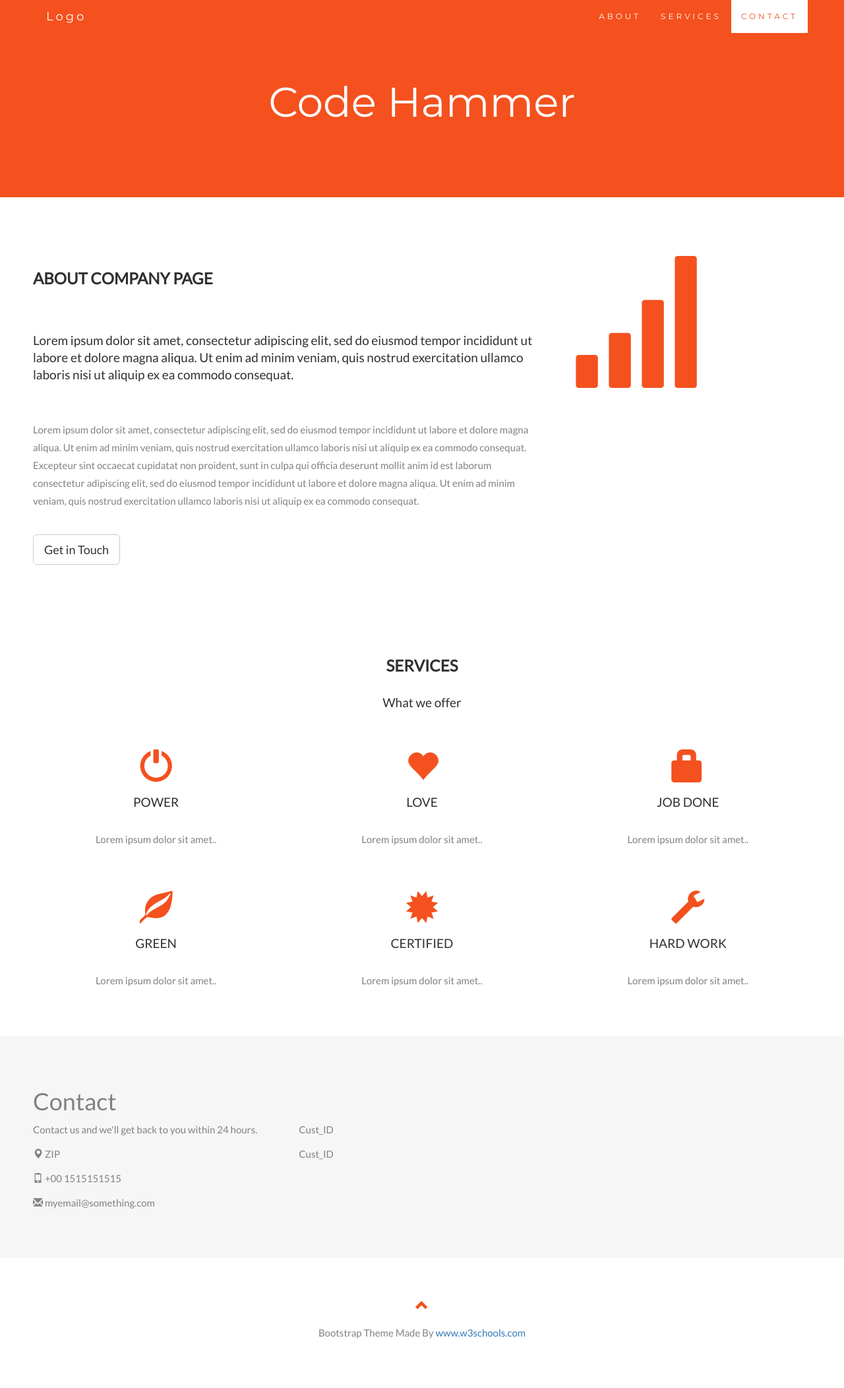
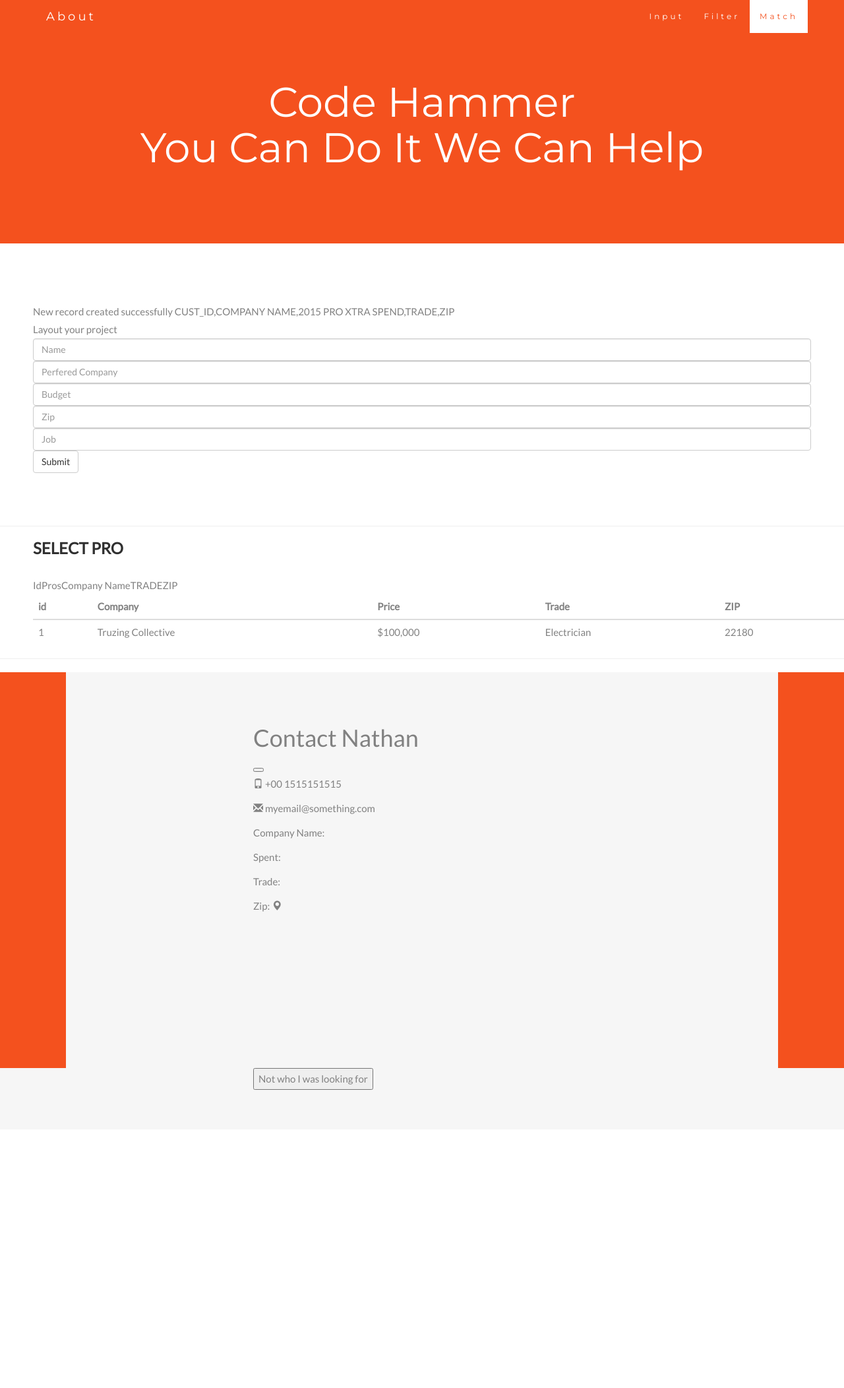
Before and after one commit to Simmigon-flagg/HomeDepot, a PHP site: page / in a window 1280 px wide. Shown: the whole page at 66% size. After the commit the page ends 1652 px from the top, so only its background shows below. Run offline with PHP 8.4, Linux system fonts and the light colour scheme; data that the repository does not hold is empty; some libraries are stand-ins or nearby versions.

Commit message:
Big Commit

```diff
--- a/index.css
+++ b/index.css
@@ -1,9 +1,9 @@
-
   body {
       font: 400 15px Lato, sans-serif;
       line-height: 1.8;
       color: #818181;
   }
+
   h2 {
       font-size: 24px;
       text-transform: uppercase;
@@ -11,6 +11,7 @@
       font-weight: 600;
       margin-bottom: 30px;
   }
+
   h4 {
       font-size: 19px;
       line-height: 1.375em;
@@ -18,26 +19,68 @@
       font-weight: 400;
       margin-bottom: 30px;
   }
+
+  #services {
+    background: #f4511e;
+  }
+
   .jumbotron {
       background-color: #f4511e;
       color: #fff;
       padding: 100px 25px;
       font-family: Montserrat, sans-serif;
   }
+
   .container-fluid {
       padding: 60px 50px;
   }
+
+  #contact {
+    padding-left: 30%;
+  }
+
+  .highlight { background-color: #f4511e; }
+
+  #filter {
+    padding-left: 50px;
+  }
+
+  #filter td:hover {
+      background-color: #f4511e;
+  }
+
+  .sidePiece {
+    width: 100px;
+    height: 600px;
+    background: #f4511e;
+  }
+
+    #leftFilter {
+    float: left;
+  }
+
+    #rightFilter {
+    float: right;
+  }
+
   .bg-grey {
       background-color: #f6f6f6;
   }
+
+  .red-cell {
+   background: #F00; /* Or some other color */
+}
+
   .logo-small {
       color: #f4511e;
       font-size: 50px;
   }
+
   .logo {
       color: #f4511e;
       font-size: 200px;
   }
+
   .thumbnail {
       padding: 0 0 15px 0;
       border: none;
@@ -117,9 +160,11 @@
       border-radius: 0;
       font-family: Montserrat, sans-serif;
   }
+
   .navbar li a, .navbar .navbar-brand {
       color: #fff !important;
   }
+
   .navbar-nav li a:hover, .navbar-nav li.active a {
       color: #f4511e !important;
       background-color: #fff !important;
@@ -128,12 +173,14 @@
       border-color: transparent;
       color: #fff !important;
   }
+
   footer .glyphicon {
       font-size: 20px;
       margin-bottom: 20px;
       color: #f4511e;
   }
   .slideanim {visibility:hidden;}
+
   .slide {
       animation-name: slide;
       -webkit-animation-name: slide;
@@ -141,6 +188,7 @@
       -webkit-animation-duration: 1s;
       visibility: visible;
   }
+
   @keyframes slide {
     0% {
       opacity: 0;
@@ -151,6 +199,7 @@
       -webkit-transform: translateY(0%);
     }
   }
+
   @-webkit-keyframes slide {
     0% {
       opacity: 0;
@@ -161,6 +210,7 @@
       -webkit-transform: translateY(0%);
     }
   }
+
   @media screen and (max-width: 768px) {
     .col-sm-4 {
       text-align: center;
@@ -171,6 +221,7 @@
         margin-bottom: 35px;
     }
   }
+
   @media screen and (max-width: 480px) {
     .logo {
         font-size: 150px;
--- a/index.js
+++ b/index.js
@@ -1,37 +1,40 @@
-var myCenter = new google.maps.LatLng(41.878114, -87.629798);
+function DIY () {
+	name = "",
+	budget = "",
+	zip = "",
+	job = ""
+};
 
-function initialize() {
-var mapProp = {
-  center:myCenter,
-  zoom:12,
-  scrollwheel:false,
-  draggable:false,
-  mapTypeId:google.maps.MapTypeId.ROADMAP
-  };
-
-var map = new google.maps.Map(document.getElementById("googleMap"),mapProp);
-
-var marker = new google.maps.Marker({
-  position:myCenter,
-  });
-
-marker.setMap(map);
-}
-
-google.maps.event.addDomListener(window, 'load', initialize);
-
-var DIY () {
-
-}
-
-var pro {
-	cust_id = "",
+function pro () {
+	this.cust_id = "",
 	companyName = "",
-	spent = "",
+	price = "",
 	trade = "",
 	zip = ""
 };
 
-var DIY {
+function getInput() {
+    var name = document.getElementById("name").value;
+    var budget = document.getElementById("budget").value;
+    var zip = document.getElementById("zip").value;
+    var job = document.getElementById("job").value;
+    var DIYperson = new DIY();
+    DIYperson.name = name;
+    DIYperson.budget = budget;
+    DIYperson.zip = zip;
+    DIYperson.job = job
+    console.log(DIYperson);
+}
 
+function contactPro (companyName, price, trade, zip) {
+  console.log('Creating Pro');
+  var matchedPro =  new pro();
+  matchedPro.companyName = companyName;
+  matchedPro.price = price;
+  matchedPro.trade = trade;
+  matchedPro.zip = zip;
+  document.getElementById("CompanyName").innerHTML = matchedPro.companyName;
+  document.getElementById("Spent").innerHTML = matchedPro.price;
+  document.getElementById("Trade").innerHTML = matchedPro.trade;
+  document.getElementById("Zip").innerHTML = matchedPro.zip;
 }
--- a/index.php
+++ b/index.php
@@ -6,17 +6,16 @@
   <meta charset="utf-8">
   <meta name="viewport" content="width=device-width, initial-scale=1">
   <link rel="stylesheet" href="http://maxcdn.bootstrapcdn.com/bootstrap/3.3.6/css/bootstrap.min.css">
+  <link rel="stylesheet" type="text/css" href="index.css">
   <link href="http://fonts.googleapis.com/css?family=Montserrat" rel="stylesheet" type="text/css">
   <link href="http://fonts.googleapis.com/css?family=Lato" rel="stylesheet" type="text/css">
   <script src="https://ajax.googleapis.com/ajax/libs/jquery/1.12.0/jquery.min.js"></script>
   <script src="http://maxcdn.bootstrapcdn.com/bootstrap/3.3.6/js/bootstrap.min.js"></script>
-  <link rel="stylesheet" type="text/css" href="index.css">
   <script type="text/javascript" src="index.js"></script>
-    <script src="http://ajax.googleapis.com/ajax/libs/angularjs/1.4.8/angular.min.js"></script>
+  <script src="http://ajax.googleapis.com/ajax/libs/angularjs/1.4.8/angular.min.js"></script>
+</head>
 
-</head>
 <body id="myPage" data-spy="scroll" data-target=".navbar" data-offset="60">
-
 <nav class="navbar navbar-default navbar-fixed-top">
   <div class="container">
     <div class="navbar-header">
@@ -25,105 +24,184 @@
         <span class="icon-bar"></span>
         <span class="icon-bar"></span>
       </button>
-      <a class="navbar-brand" href="#myPage">Logo</a>
+      <a class="navbar-brand" href="#myPage">About</a>
     </div>
     <div class="collapse navbar-collapse" id="myNavbar">
       <ul class="nav navbar-nav navbar-right">
-        <li><a href="#about">ABOUT</a></li>
-        <li><a href="#services">SERVICES</a></li>
-        <li><a href="#contact">CONTACT</a></li>
+        <li><a href="#about">Input</a></li>
+        <li><a href="#filter">Filter</a></li>
+        <li><a href="#contact">Match</a></li>
       </ul>
     </div>
   </div>
 </nav>
 
 <div class="jumbotron text-center">
-  <h1>Code Hammer</h1>
+  <h1>Code Hammer <br> You Can Do It We Can Help</h1>
 </div>
 
+<div id="about" class="container-fluid">
+
+<?php
+
+
+$servername = "us-cdbr-azure-east-a.cloudapp.net";
+$username = "bdf7fc6b334bd9";
+$password = "57c924c2";
+
+// Create connection
+$conn = new mysqli($servername, $username, $password);
+
+// Check connection
+if ($conn->connect_error) {
+    die("Connection failed: " . $conn->connect_error);
+}
+
+mysqli_select_db($conn,"code_hammer");
+
+$sql = "INSERT INTO diy (idDIY , DIYName, Budget, zip, jobType)
+VALUES ('5', 'nathan','100', '30096', 'garden');";
+
+if ($conn->query($sql) === TRUE) {
+    echo "New record created successfully";
+} else {
+    echo "Error: " . $sql . "<br>" . $conn->error;
+}
+
+
+
+$conn->close();
+?>
+
 <!-- Container (About Section) -->
-<div id="about" class="container-fluid">
-  <div class="row">
-    <div class="col-sm-8">
-      <h2>About Company Page</h2><br>
-      <h4>Lorem ipsum dolor sit amet, consectetur adipiscing elit, sed do eiusmod tempor incididunt ut labore et dolore magna aliqua. Ut enim ad minim veniam, quis nostrud exercitation ullamco laboris nisi ut aliquip ex ea commodo consequat.</h4><br>
-      <p>Lorem ipsum dolor sit amet, consectetur adipiscing elit, sed do eiusmod tempor incididunt ut labore et dolore magna aliqua. Ut enim ad minim veniam, quis nostrud exercitation ullamco laboris nisi ut aliquip ex ea commodo consequat. Excepteur sint occaecat cupidatat non proident, sunt in culpa qui officia deserunt mollit anim id est laborum consectetur adipiscing elit, sed do eiusmod tempor incididunt ut labore et dolore magna aliqua. Ut enim ad minim veniam, quis nostrud exercitation ullamco laboris nisi ut aliquip ex ea commodo consequat.</p>
-      <br><button class="btn btn-default btn-lg">Get in Touch</button>
-    </div>
-    <div class="col-sm-4">
-      <span class="glyphicon glyphicon-signal logo"></span>
-    </div>
-  </div>
+
+CUST_ID,COMPANY NAME,2015 PRO XTRA SPEND,TRADE,ZIP
+<br>
+
+</h1>
+Layout your project
+</h1>
+
+<input type="text" class="form-control" id="name" placeholder="Name">
+<input type="text" class="form-control" id="perferedCompany" placeholder="Perfered Company">
+<input type="text" class="form-control" id="budget" placeholder="Budget">
+<input type="text" class="form-control" id="zip" placeholder="Zip">
+<input type="text" class="form-control" id="job" placeholder="Job">
+<button class="btn btn-default" type="submit" onclick="getInput()"> Submit </button>
 </div>
 
-<!-- Container (Services Section) -->
-<div id="services" class="container-fluid text-center">
-  <h2>SERVICES</h2>
-  <h4>What we offer</h4>
-  <br>
-  <div class="row slideanim">
-    <div class="col-sm-4">
-      <span class="glyphicon glyphicon-off logo-small"></span>
-      <h4>POWER</h4>
-      <p>Lorem ipsum dolor sit amet..</p>
-    </div>
-    <div class="col-sm-4">
-      <span class="glyphicon glyphicon-heart logo-small"></span>
-      <h4>LOVE</h4>
-      <p>Lorem ipsum dolor sit amet..</p>
-    </div>
-    <div class="col-sm-4">
-      <span class="glyphicon glyphicon-lock logo-small"></span>
-      <h4>JOB DONE</h4>
-      <p>Lorem ipsum dolor sit amet..</p>
-    </div>
-  </div>
-  <br><br>
-  <div class="row slideanim">
-    <div class="col-sm-4">
-      <span class="glyphicon glyphicon-leaf logo-small"></span>
-      <h4>GREEN</h4>
-      <p>Lorem ipsum dolor sit amet..</p>
-    </div>
-    <div class="col-sm-4">
-      <span class="glyphicon glyphicon-certificate logo-small"></span>
-      <h4>CERTIFIED</h4>
-      <p>Lorem ipsum dolor sit amet..</p>
-    </div>
-    <div class="col-sm-4">
-      <span class="glyphicon glyphicon-wrench logo-small"></span>
-      <h4 style="color:#303030;">HARD WORK</h4>
-      <p>Lorem ipsum dolor sit amet..</p>
-    </div>
-  </div>
-</div>
+<hr>
+
+     <?php
+            $servername = "us-cdbr-azure-east-a.cloudapp.net";
+            $username = "bdf7fc6b334bd9";
+            $password = "57c924c2";
+            $conn = mysql_connect($servername, $username, $password);
+
+            $db =  mysql_select_db("code_hammer",$conn);
+            $query = mysql_query("select * from pros");
 
 
+        ?>
+
+
+      <div id="filter">
+          <h2>Select Pro</h2>
+        <table>
+            <tr>
+                <td>IdPros</td>
+                <td>Company Name</td>
+                <td>TRADE</td>
+                <td>ZIP</td>
+            </tr>
+        </div>
+
+            <?php
+               while ($row = mysql_fetch_array($query)) {
+                   echo "<tr>";
+                   echo "<td>".$row[idPros]."</td>";
+                   echo "<td>".$row[COMPANY_NAME]."</td>";
+                   echo "<td>".$row[TRADE]."</td>";
+                   echo "<td>".$row[ZIP]."</td>";
+                   echo "</tr>";
+               }
+            ?>
+
+<script type="text/javascript">
+$("#filter tr").click(function() {
+    var selected = $(this).hasClass("highlight");
+    $("#filter tr").removeClass("highlight");
+    if(!selected)
+            $(this).addClass("highlight");
+
+    var $row = jQuery(this).closest('tr');
+    var $columns = $row.find('td');
+
+    $columns.addClass('row-highlight');
+    var values = "";
+
+    jQuery.each($columns, function(i, item) {
+        values = values + 'td' + (i + 1) + ':' + item.innerHTML + '<br/>';
+        alert(values);
+    });
+    console.log(values);
+</script>
+
+  <div class="table-responsive">
+  <table class="table">
+    <thead>
+      <tr>
+        <th>id</th>
+        <th>Company</th>
+        <th>Price</th>
+        <th>Trade</th>
+        <th>ZIP</th>
+      </tr>
+    </thead>
+    <tbody>
+      <tr>
+        <td>1</td>
+        <td>Truzing Collective</td>
+        <td>$100,000</td>
+        <td>Electrician</td>
+        <td>22180</td>
+      </tr>
+    </tbody>
+  </table>
+  </div>
+
+
+<hr>
+
 <!-- Container (Contact Section) -->
-<div id="contact" class="container-fluid bg-grey">
-  <div ng-app="" ng-init="name=''">
+<div class="bg-grey">
+<div id="leftFilter" class="sidePiece"> </div>
+<div id="rightFilter" class="sidePiece"> </div>
+<div id="contact" class="container-fluid">
+  <div ng-app="" ng-init="name='Nathan'">
   <!--  <p>Name : <input type="text" ng-model="name"></p> -->
   <h1>Contact {{name}}</h1>
-</div>
+  </div>
+
   <div class="row">
     <div class="col-sm-4">
-      <p>Contact us and we'll get back to you within 24 hours.</p>
-      <p><span class="glyphicon glyphicon-map-marker"></span> ZIP</p>
+      <button onclick = "findPro()"> </button>
       <p><span class="glyphicon glyphicon-phone"></span> +00 1515151515</p>
       <p><span class="glyphicon glyphicon-envelope"></span> myemail@something.com</p>
     </div>
     <div class="col-sm-8">
-      <p> Cust_ID </p>
-      <p> Cust_ID </p>
+      Company Name: <p id="CompanyName"> </p>
+      Spent: <p id="Spent"> </p>
+      Trade: <p id="Trade"> </p>
+      Zip: <span class="glyphicon glyphicon-map-marker"></span> <p id="Zip"> </p>
     </div>
   </div>
+    <button> Not who I was looking for </button>
+</div>
 </div>
 
 <footer class="container-fluid text-center">
-  <a href="#myPage" title="To Top">
-    <span class="glyphicon glyphicon-chevron-up"></span>
-  </a>
-  <p>Bootstrap Theme Made By <a href="http://www.w3schools.com" title="Visit w3schools">www.w3schools.com</a></p>
+
 </footer>
 
 <script>
```
